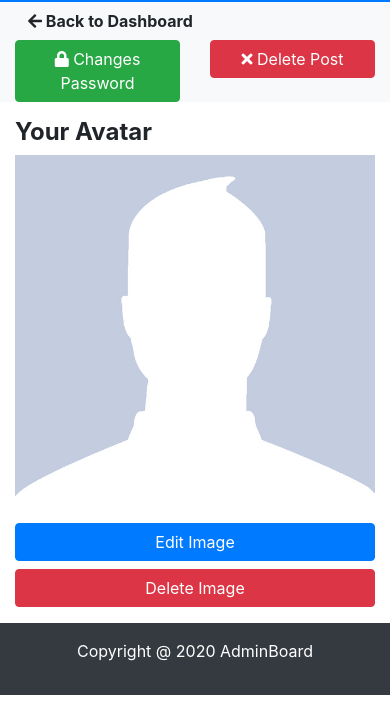
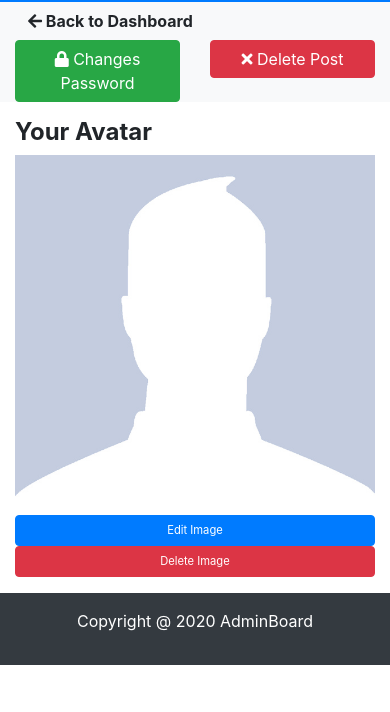
Before and after one commit to Aztaro97/adminboard, a plain HTML site: page src/profil.html in a window 390 px wide. Shown: the part 132-844 px from the top of the page. Drawn offline with Linux system fonts and the light colour scheme.

Commit message:
Modification

```diff
--- a/css/profil.css
+++ b/css/profil.css
@@ -4,3 +4,8 @@
         display:none;
     }
 }
+@media only screen and (max-width:432px) {
+    .bar_btn {
+        font-size: .7rem !important;
+    }
+}
--- a/css/style.css
+++ b/css/style.css
@@ -31,7 +31,5 @@
     th {
         font-size: .6rem;
     }
-    td, td a {
 
-    }
 }
--- a/src/profil.html
+++ b/src/profil.html
@@ -112,11 +112,11 @@
             <div class="container py-lg-4 py-3">
                 <div class="row">
                     <div class="col-lg-9 col-md-12 col-sm-12"></div>
-                    <div class="col-lg-3 col-md-12 col-sm-12">
+                    <div class="col-lg-3 col-md-12 col-sm-12 ">
                         <h4 class="font-weight-bold">Your Avatar</h4>
                         <img src="../images/avatar.jpg" class="img-fluid" alt="">
-                        <button type="button" class="btn btn-primary w-100 my-2">Edit Image</button>
-                        <button type="button" class="btn btn-danger w-100">Delete Image</button>
+                        <button type="button" class="btn btn-primary w-100 bar_btn">Edit Image</button>
+                        <button type="button" class="btn btn-danger w-100 bar_btn">Delete Image</button>
                     </div>
                 </div>
             </div>
```
